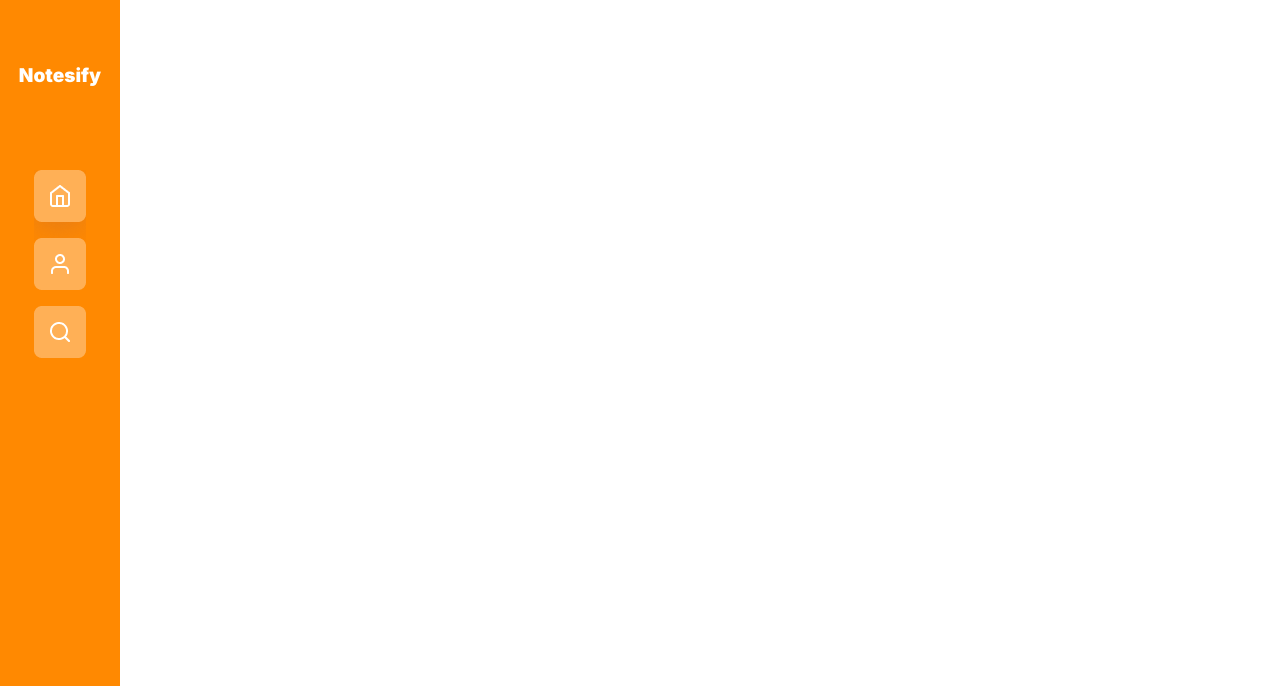
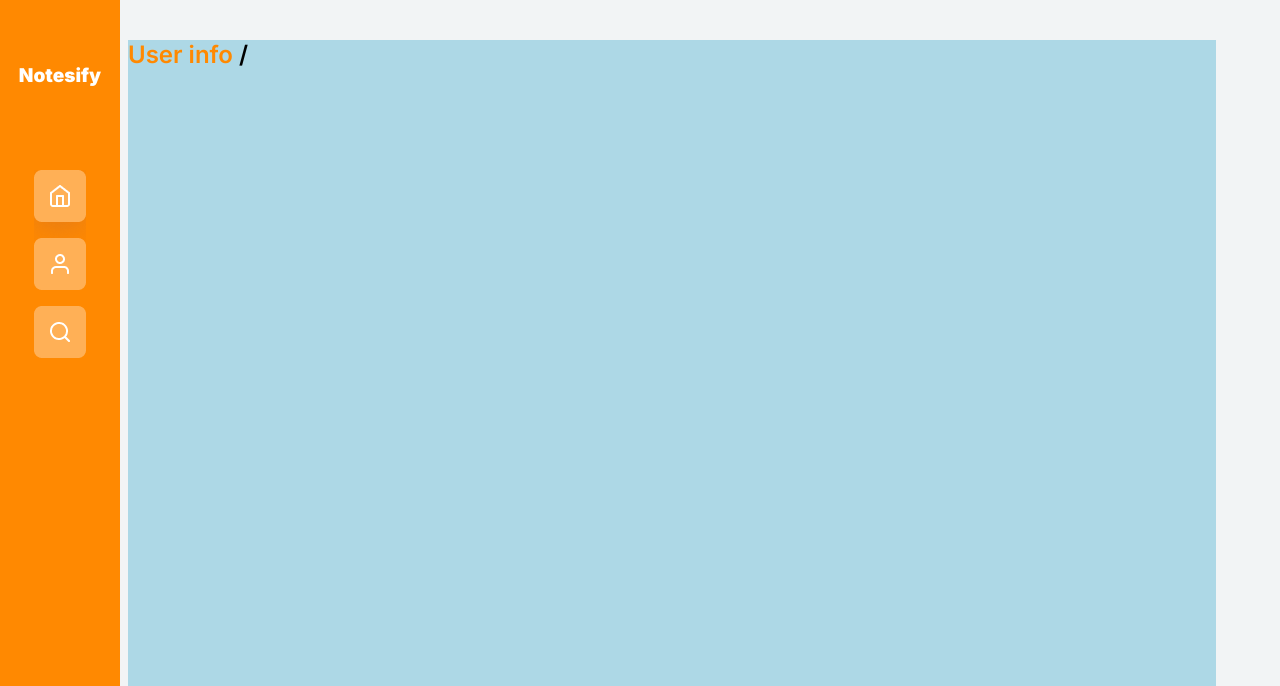
Before and after one commit to JamesTalamo/Project6, a website: page Frontend/authRoutes/dashboard.html in a window 1280 px wide. Shown: the top 686 px of the page. Drawn offline with Linux system fonts and the light colour scheme; files that its build step writes are made by us from their sources; files whose address does not match are found by name.

Commit message:
update 2.0

```diff
--- a/Frontend/authRoutes/dashboard.html
+++ b/Frontend/authRoutes/dashboard.html
@@ -4,8 +4,9 @@
 <head>
     <meta charset="UTF-8">
     <meta name="viewport" content="width=device-width, initial-scale=1.0">
-    <title>Document</title>
+    <title>Notesify</title>
     <link rel="stylesheet" href="./dashboard/dashboard.css">
+    <link rel="icon" href="https://cdn-icons-png.flaticon.com/512/330/330705.png">
 </head>
 
 <body>
@@ -26,6 +27,16 @@
                 <div class="navBtn" id="logout"><img src="./dashboard/img/logoutAsset.png" title="Logout"></div>
             </div>
         </div>
+
+
+        <div id="main-template"> <!--Dito nakalagay yung mga dynamic page nung siniselect ni user!-->
+            <!---->
+            <div id="infoDashboard">
+                <div class="dash-names">User info <div class="black">/ <div id="infoName" style="display: inline;"></div></div></div>
+            </div>
+            <!---->
+        </div>
+
     </div>
 
 </body>
--- a/Frontend/routesJS/dashboard/dashboard.css
+++ b/Frontend/routesJS/dashboard/dashboard.css
@@ -12,14 +12,20 @@ body {
     height: 100vh;
 
     background-color: transparent;
+
+    /* display: flex;
+    align-items: center;
+    justify-content: center; */
 }
 
 #leftNavigation {
     width: 120px;
     height: 100%;
     background-color: #FF8901;
-    position: sticky;
-    /* overflow: hidden; */
+    position: absolute;
+
+    left: 0%;
+
 }
 
 #logo-area {
@@ -78,3 +84,37 @@ body {
 .navBtn:hover {
     transform: scale(1.1);
 }
+
+#main-template {
+    width: 100%;
+    height: 100%;
+    background-color: #F2F4F5;
+
+    display: flex;
+    align-items: center;
+
+}
+
+/*FOR INFO DASHBOARD*/
+#infoDashboard {
+    width: 85%;
+    height: 90%;
+    background-color: lightblue;
+    margin-left: 10vw;
+
+
+}
+
+.dash-names{
+    font-size: 24px;
+    color: #FF8901;
+
+    font-weight: 600;
+}
+
+.black{
+    font-size: 24px;
+    display: inline;
+
+    color: black;
+}
--- a/Frontend/routesJS/dashboard/dashboard.js
+++ b/Frontend/routesJS/dashboard/dashboard.js
@@ -25,7 +25,9 @@ let fetchData = async () => {
 fetchData()
 
 setTimeout(() => {
-    console.log(userInfo)
+    let infoName = document.querySelector('#infoName')
+    infoName.innerText = userInfo.success.username
+
 }, 1000)
 
 //Logout
```
